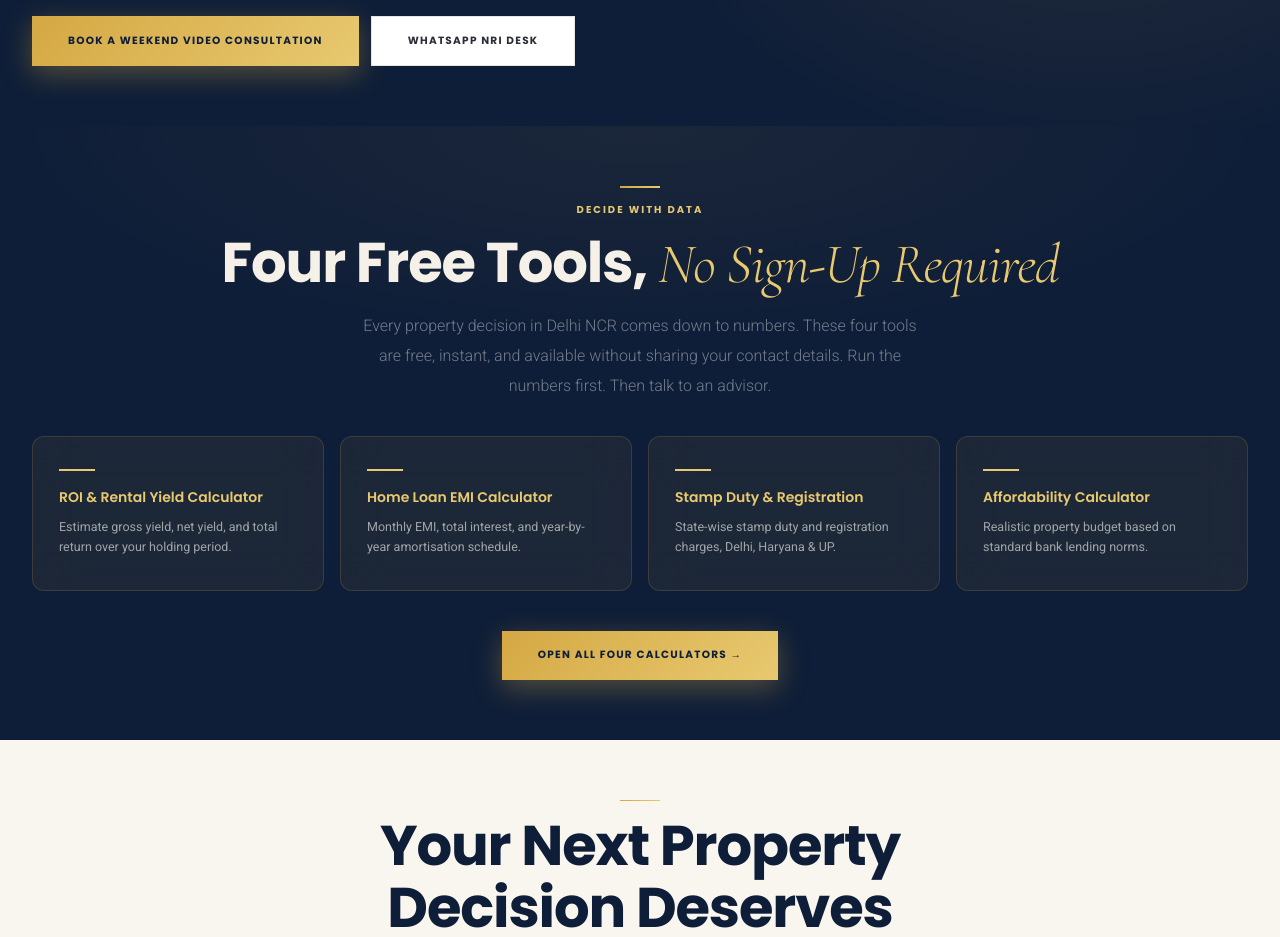
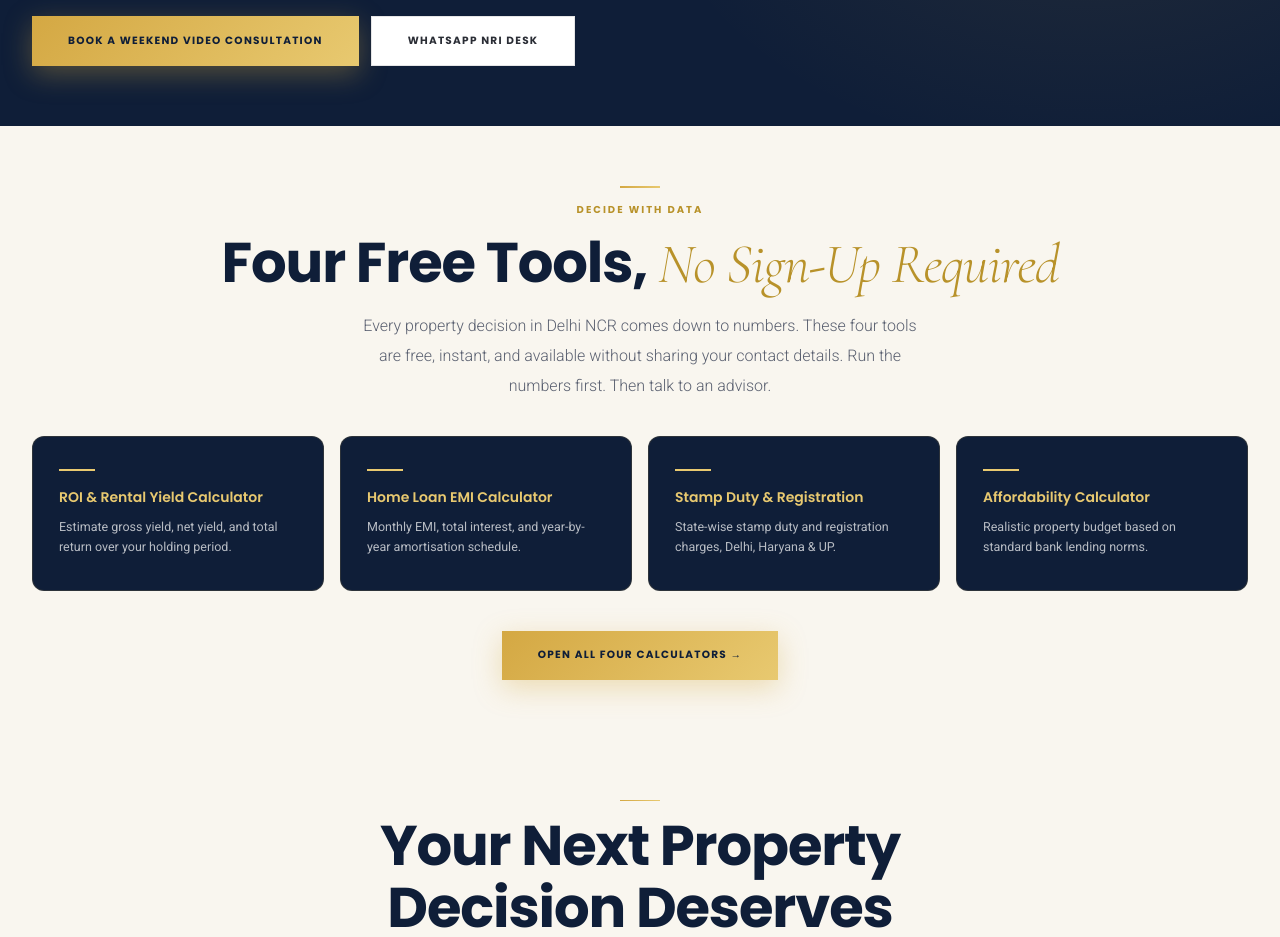
Before and after one commit to mohit1661-ai/Vedhara-Group-Supabase, a Next.js app: page / in a window 1280 px wide. Shown: the part 4920-5857 px from the top of the page. Built offline with nearby package versions, Linux system fonts and the light colour scheme.

Commit message:
Change Free Tools section to cream bg with navy cards and white sub-text for readability

```diff
--- a/app/page.tsx
+++ b/app/page.tsx
@@ -316,18 +316,17 @@ export default function HomePage() {
       </section>
 
       {/* ══ FREE TOOLS ══ */}
-      <section style={{ background:"var(--navy)",padding:"60px 32px",position:"relative",overflow:"hidden" }}>
-        <div style={{ position:"absolute",inset:0,backgroundImage:"radial-gradient(ellipse 70% 50% at 50% 0%,rgba(212,168,67,0.06) 0%,transparent 70%)",pointerEvents:"none" }} />
-        <div style={{ maxWidth:1320,margin:"0 auto",position:"relative",zIndex:1 }}>
+      <section style={{ background:"var(--cream)",padding:"60px 32px" }}>
+        <div style={{ maxWidth:1320,margin:"0 auto" }}>
           <ScrollReveal>
             <div style={{ textAlign:"center",marginBottom:36 }}>
               <span className="v-line" style={{ margin:"0 auto 14px" }} />
-              <p className="eyebrow" style={{ color:"var(--gold-lt)",marginBottom:14 }}>Decide With Data</p>
-              <h2 className="heading-xl" style={{ color:"var(--light)",lineHeight:1.1,marginBottom:16 }}>
+              <p className="eyebrow" style={{ color:"var(--gold-dk)",marginBottom:14 }}>Decide With Data</p>
+              <h2 className="heading-xl" style={{ color:"var(--navy)",lineHeight:1.1,marginBottom:16 }}>
                 Four Free Tools,{" "}
-                <em className="display-gold" style={{ fontSize:"inherit" }}>No Sign-Up Required</em>
+                <em className="display-gold" style={{ fontSize:"inherit",color:"var(--gold-dk)" }}>No Sign-Up Required</em>
               </h2>
-              <p className="body-lg" style={{ color:"rgba(255,255,255,0.42)",maxWidth:560,margin:"0 auto" }}>
+              <p className="body-lg" style={{ color:"var(--slate)",maxWidth:560,margin:"0 auto" }}>
                 Every property decision in Delhi NCR comes down to numbers. These four tools are free, instant, and available without sharing your contact details. Run the numbers first. Then talk to an advisor.
               </p>
             </div>
@@ -335,16 +334,16 @@ export default function HomePage() {
           <div style={{ display:"grid",gridTemplateColumns:"repeat(4,1fr)",gap:16,marginBottom:40 }} className="grid-4">
             {tools.map((tool,i)=>(
               <ScrollReveal key={tool.title} delay={i*80}>
-                <Link href="/calculators" className="glass-gold hover-lift" style={{ display:"block",padding:"32px 26px",textDecoration:"none",borderRadius:12,transition:"all 0.3s ease" }}>
+                <Link href="/calculators" className="hover-lift" style={{ display:"block",padding:"32px 26px",textDecoration:"none",borderRadius:12,background:"var(--navy)",border:"1px solid rgba(212,168,67,0.15)",transition:"all 0.3s ease" }}>
                   <div className="gold-accent"></div>
                   <h3 className="heading-md" style={{ color:"var(--gold-lt)",marginBottom:10,fontSize:14 }}>{tool.title}</h3>
-                  <p className="body-sm" style={{ color:"rgba(252,250,244,0.6)",margin:0 }}>{tool.desc}</p>
+                  <p className="body-sm" style={{ color:"rgba(255,255,255,0.7)",margin:0 }}>{tool.desc}</p>
                 </Link>
               </ScrollReveal>
             ))}
           </div>
           <div style={{ textAlign:"center" }}>
-            <Link href="/calculators" className="btn btn-primary">Open All Four Calculators →</Link>
+            <Link href="/calculators" className="btn btn-dark">Open All Four Calculators →</Link>
           </div>
         </div>
       </section>
```
